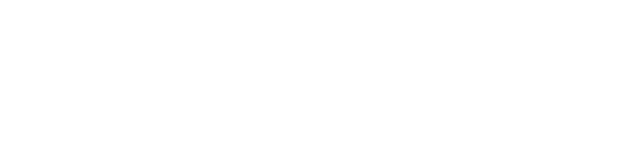
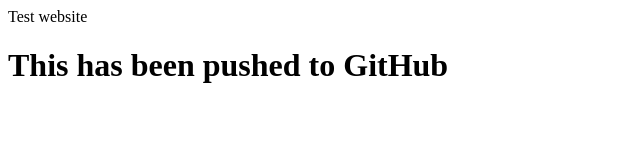
Before and after one commit to naomiwinter/GitHubTest, a plain HTML site: page index.html in a window 1280 px wide. Shown: the whole page, without its empty margins (0-640 px from the left). Drawn offline with Linux system fonts and the light colour scheme.

Commit message:
Push test

```diff
--- a/index.html
+++ b/index.html
@@ -6,6 +6,8 @@
     <title></title>
 </head>
 <body>
+    Test website
 
+    <h1>This has been pushed to GitHub</h1>
 </body>
 </html>
```
